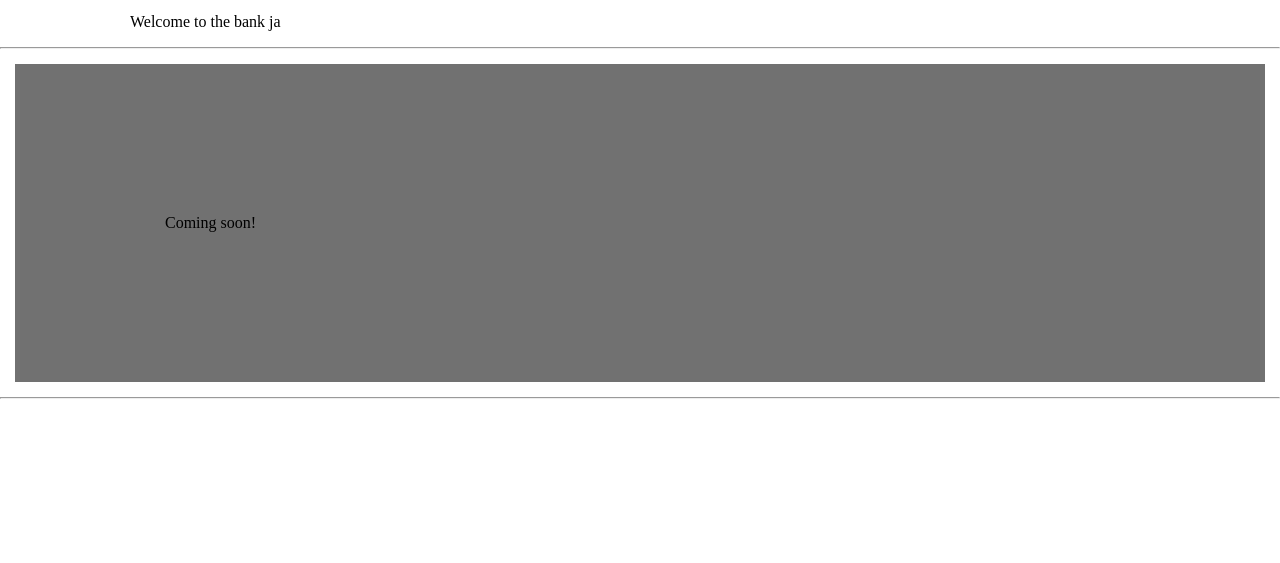
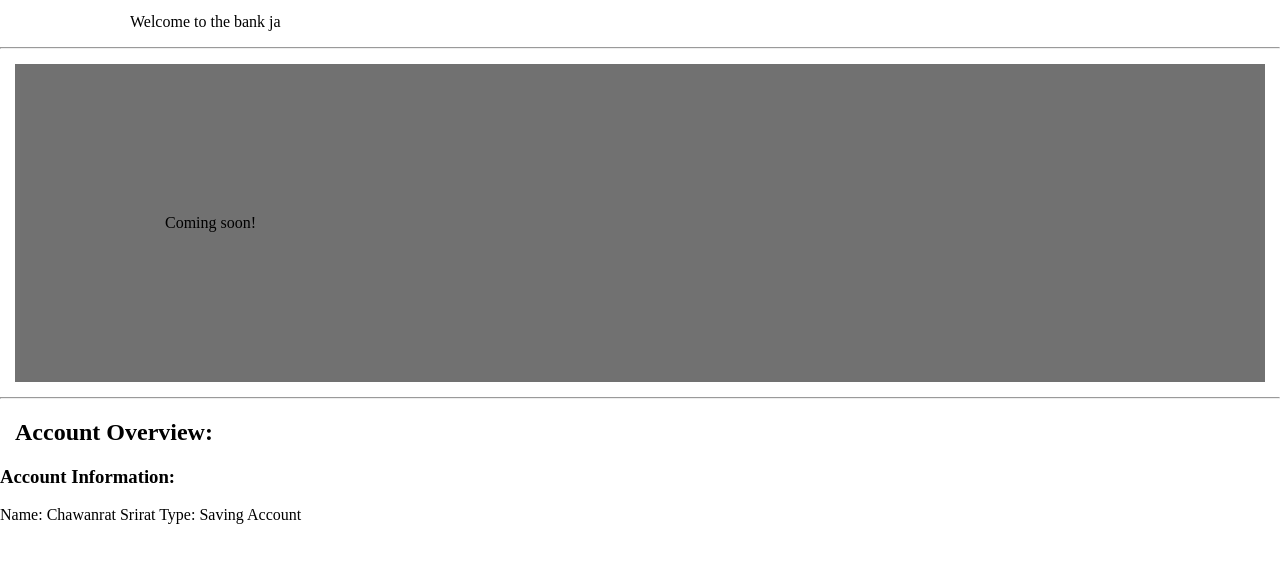
Before and after one commit to CodeRain49/ITF_Website, a plain HTML site: page index.html in a window 1280 px wide. Shown: the part 175-738 px from the top of the page. Drawn offline with Linux system fonts and the light colour scheme.

Commit message:
update index

```diff
--- a/index.html
+++ b/index.html
@@ -30,6 +30,16 @@
     <hr>
 
     <!-- Interaction section -->
+    <section>
+        <h2 style="margin-left: 15px;">Account Overview:</h2>
+        <div>
+            <h3>Account Information:</h3>
+            <p>
+                Name: Chawanrat Srirat
+                Type: Saving Account
+            </p>
+        </div>
+    </section>
 
 
     <!-- Enter number: <input type="number" id="myinput" value="0">
```
